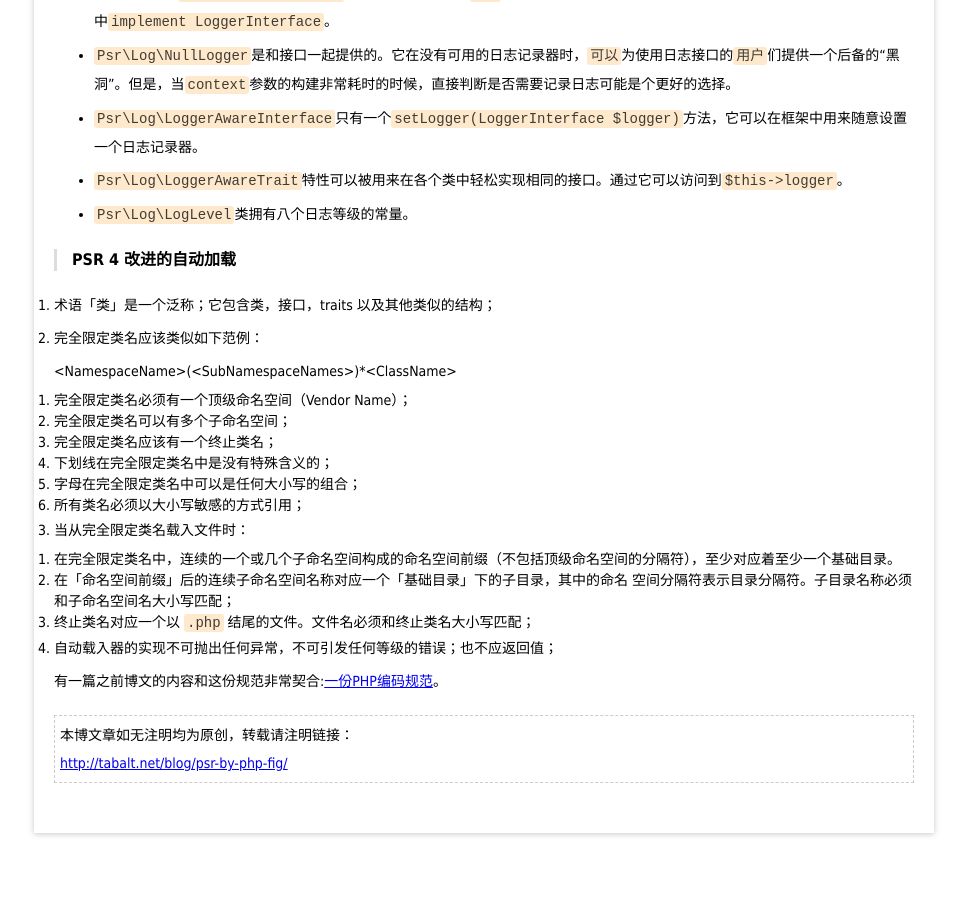
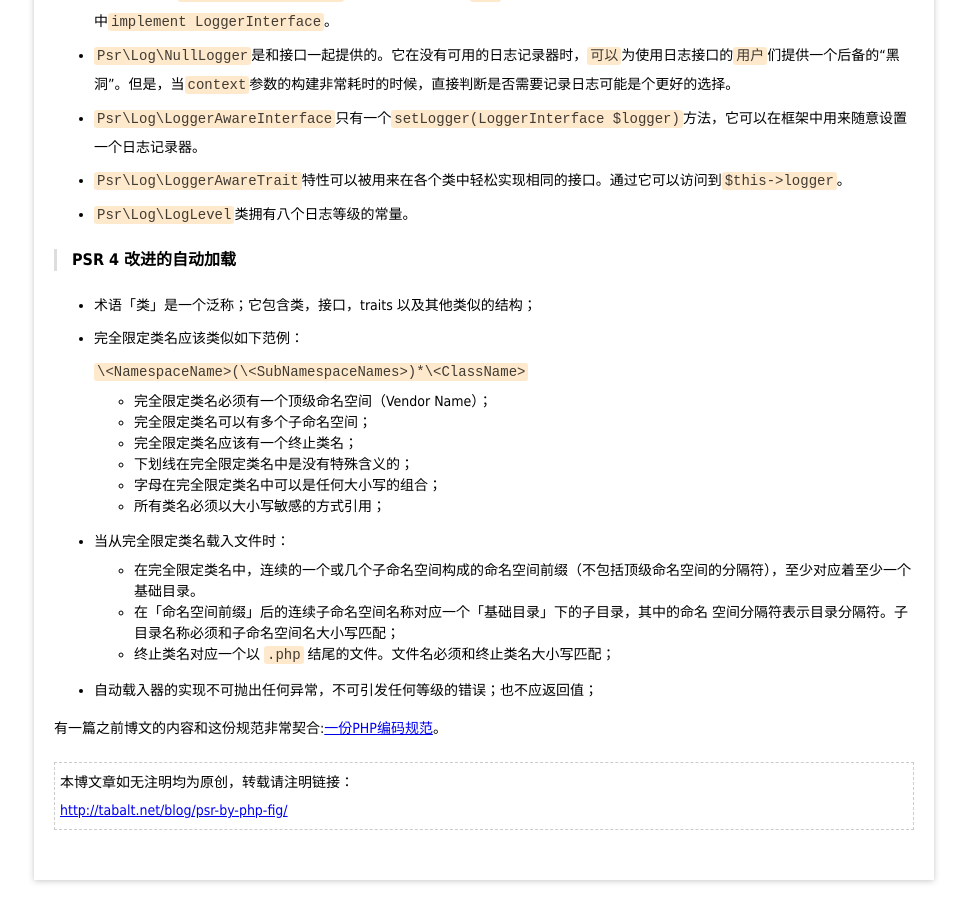
Before and after one commit to tabalt/tabalt.github.io, a Jekyll site: the page built from _posts/php/2015-02-28-psr-by-php-fig.md, in a window 1280 px wide and 900 px high, scrolled down 3104 px. Shown: the whole window, without its empty margins (156-1123 px from the left). Built offline with Jekyll 4.4.1, drawn with Linux system fonts in a browser that asks for light colours; Markdown is read by kramdown in place of the engine named in the settings; comment, search, counter and statistics services are not loaded; before the commit the page ends 3957 px from its top, so only the background shows below that; part of the change alters nothing that is shown.

Commit message:
update blog

```diff
--- a/_posts/php/2015-02-28-psr-by-php-fig.md
+++ b/_posts/php/2015-02-28-psr-by-php-fig.md
@@ -153,27 +153,27 @@ PSR是PHP通用性框架小组 （[PHP Framework Interop Group](http://www.php-f
 
 ### PSR 4 改进的自动加载
 
-1. 术语「类」是一个泛称；它包含类，接口，traits 以及其他类似的结构；
+* 术语「类」是一个泛称；它包含类，接口，traits 以及其他类似的结构；
 
-2. 完全限定类名应该类似如下范例：
+* 完全限定类名应该类似如下范例：
 
-    \<NamespaceName>(\<SubNamespaceNames>)*\<ClassName>
+    `\<NamespaceName>(\<SubNamespaceNames>)*\<ClassName>`
 
-    1. 完全限定类名必须有一个顶级命名空间（Vendor Name）；
-    2. 完全限定类名可以有多个子命名空间；
-    3. 完全限定类名应该有一个终止类名；
-    4. 下划线在完全限定类名中是没有特殊含义的；
-    5. 字母在完全限定类名中可以是任何大小写的组合；
-    6. 所有类名必须以大小写敏感的方式引用；
+    * 完全限定类名必须有一个顶级命名空间（Vendor Name）；
+    * 完全限定类名可以有多个子命名空间；
+    * 完全限定类名应该有一个终止类名；
+    * 下划线在完全限定类名中是没有特殊含义的；
+    * 字母在完全限定类名中可以是任何大小写的组合；
+    * 所有类名必须以大小写敏感的方式引用；
 
-3. 当从完全限定类名载入文件时：
+* 当从完全限定类名载入文件时：
 
-    1. 在完全限定类名中，连续的一个或几个子命名空间构成的命名空间前缀（不包括顶级命名空间的分隔符），至少对应着至少一个基础目录。
-    2. 在「命名空间前缀」后的连续子命名空间名称对应一个「基础目录」下的子目录，其中的命名
+    * 在完全限定类名中，连续的一个或几个子命名空间构成的命名空间前缀（不包括顶级命名空间的分隔符），至少对应着至少一个基础目录。
+    * 在「命名空间前缀」后的连续子命名空间名称对应一个「基础目录」下的子目录，其中的命名
 空间分隔符表示目录分隔符。子目录名称必须和子命名空间名大小写匹配；
-    3. 终止类名对应一个以 `.php` 结尾的文件。文件名必须和终止类名大小写匹配；
+    * 终止类名对应一个以 `.php` 结尾的文件。文件名必须和终止类名大小写匹配；
 
-4. 自动载入器的实现不可抛出任何异常，不可引发任何等级的错误；也不应返回值；
+* 自动载入器的实现不可抛出任何异常，不可引发任何等级的错误；也不应返回值；
 
 
 
```
